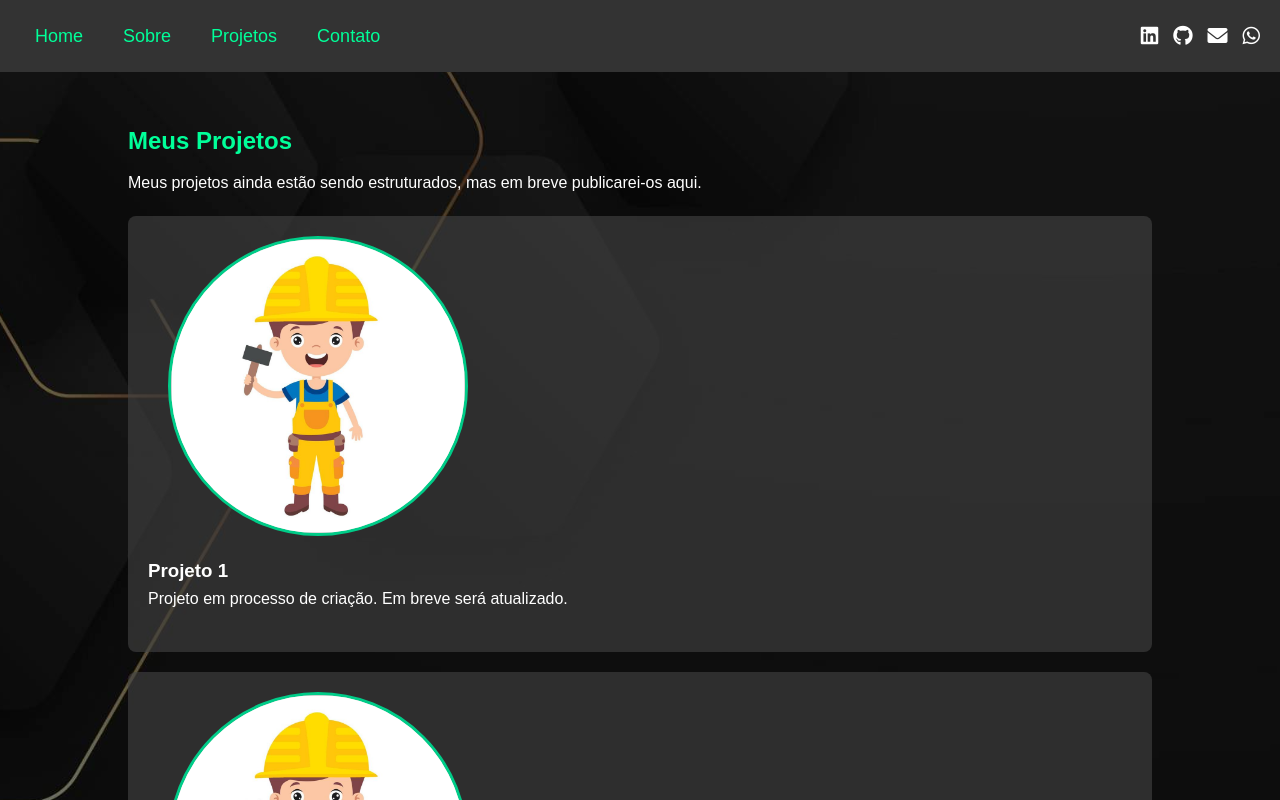
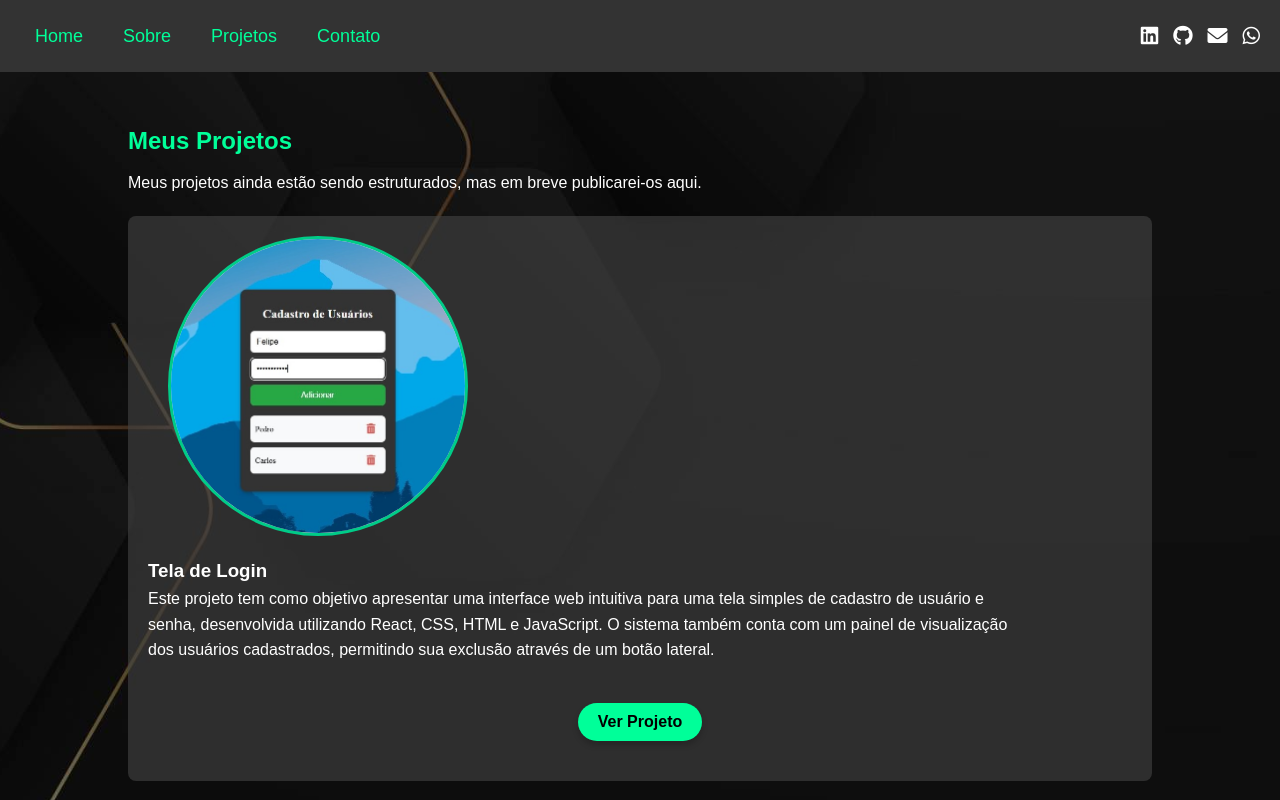
Before and after one commit to Levibr33/PortfolioLeovictor, a plain HTML site: page index.html in a window 1280 px wide. Both pictures are taken after a click on the link "Projetos". Shown: the top 800 px of the page. Drawn offline with Linux system fonts and the light colour scheme.

Commit message:
Adicionando um projeto no site

```diff
--- a/index.html
+++ b/index.html
@@ -120,10 +120,17 @@
 
                 <div class="project box">
                     <div class="project-image">
-                        <img src="construção.jpg" alt="Imagem do Projeto 1" class="photo">
+                        <img src="Projeto01.jpg" alt="Imagem do Projeto 1" class="photo">
                     </div>
-                    <h3>Projeto 1</h3>
-                    <p>Projeto em processo de criação. Em breve será atualizado.</p>
+                    <h3>Tela de Login</h3>
+                    <p>Este projeto tem como objetivo apresentar uma interface web intuitiva para uma tela simples de
+                        cadastro de usuário e senha, desenvolvida utilizando React, CSS, HTML e JavaScript. O sistema
+                        também conta com um painel de visualização dos usuários cadastrados, permitindo sua exclusão
+                        através de um botão lateral.</p>
+
+                        <div class="button-container">
+                            <button onclick="window.location.href='https://github.com/Levibr33/Tela-de-login'">Ver Projeto</button>
+                        </div>
                 </div>
 
                 <div class="project box">
--- a/style.css
+++ b/style.css
@@ -207,6 +207,7 @@ button:active {
     transform: scale(1);
     box-shadow: 0px 2px 4px rgba(0, 0, 0, 0.2);
 }
+
 
 .content-flex {
     display: flex;
```
Also changed, not shown: Projeto01.jpg (added).
